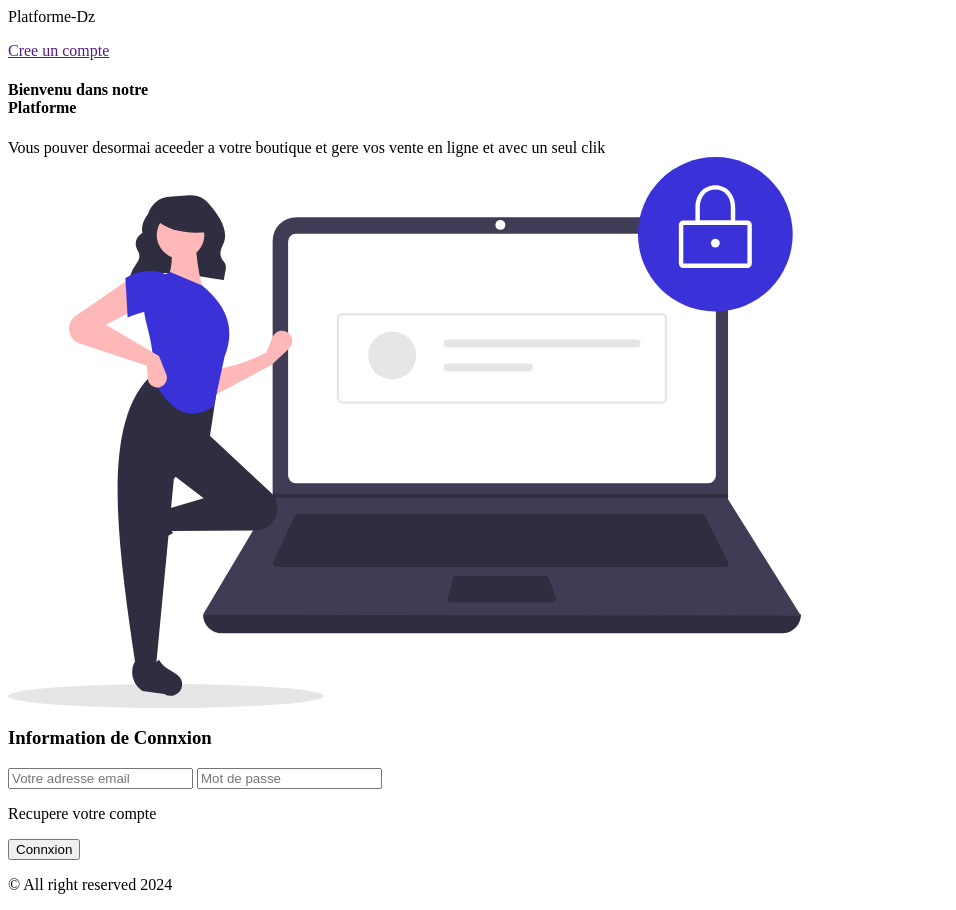
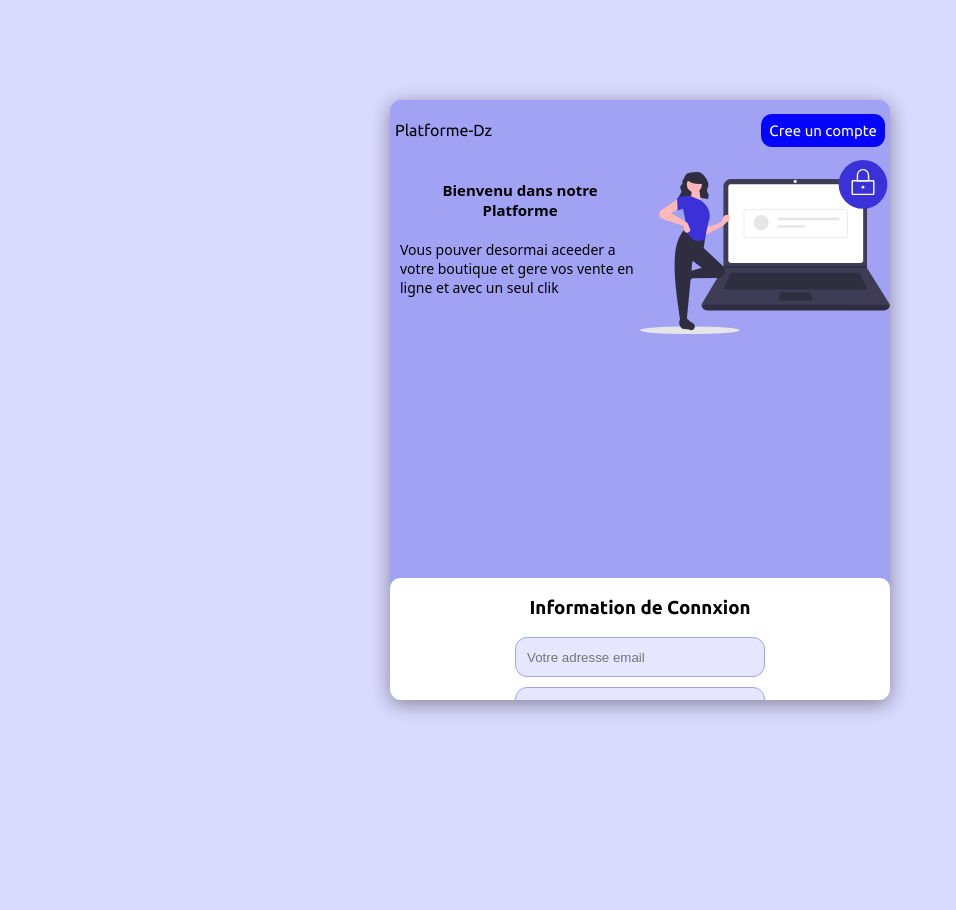
Before and after one commit to nissouoff/platforme, a website: page V 1.0/index.html in a window 1280 px wide. Shown: the whole page, without its empty margins (0-956 px from the left). After the commit the page ends 800 px from the top, so only its background shows below. Drawn offline with Linux system fonts and the light colour scheme; a web font is replaced by a local one.

Commit message:
Update index.html

```diff
--- a/V 1.0/index.html
+++ b/V 1.0/index.html
@@ -7,7 +7,7 @@
     <link href="https://fonts.googleapis.com/css2?family=Ubuntu:ital,wght@0,300;0,400;0,500;0,700;1,300;1,400;1,500;1,700&display=swap" rel="stylesheet">
     <meta name="viewport" content="width=device-width, initial-scale=1.0">
     <title>Connxion et inscription</title>
-    <link rel="stylesheet" href="V 1.0/css/login1.css">
+    <link rel="stylesheet" href="css/login1.css">
 </head>
 <body>
     <div id="overlay"></div>
```
